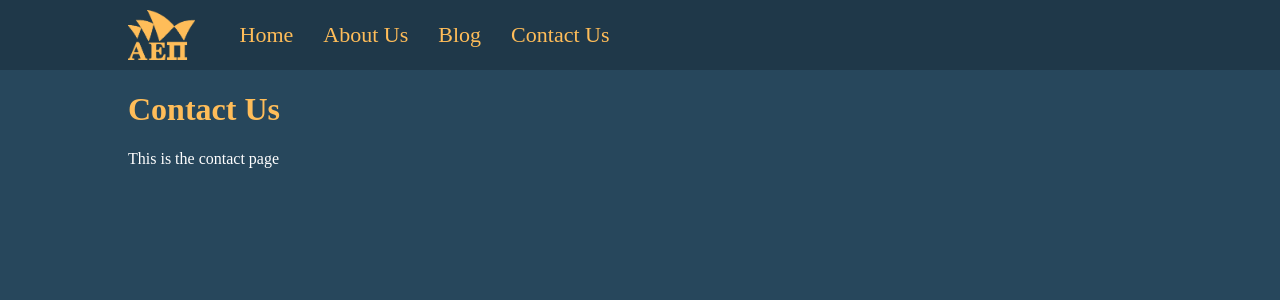
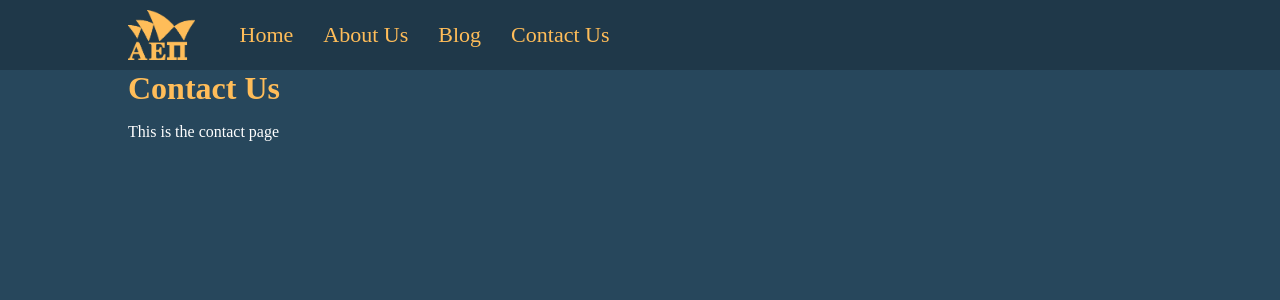
Before and after one commit to jonjondev/aepi-au-static-web, a Jekyll site: the page built from contact.md, in a window 1280 px wide. Shown: the top 300 px of the page. Built offline with Jekyll 4.4.1, drawn with Linux system fonts in a browser that asks for light colours.

Commit message:
Fixed social and title styles

```diff
--- a/css/styles.css
+++ b/css/styles.css
@@ -10,13 +10,11 @@ h1, h2, h3, h4, h5 {
 
 a {
     color: #ffbd59;
-    text-decoration: none;
 }
 
 a:hover {
     opacity: 0.9;
 }
-
 
 .navbar {
     background-color: #1f3849;
@@ -41,12 +39,29 @@ a:hover {
     padding-right: 15px;
     padding-left: 15px;
     font-size: 22px;
+    text-decoration: none;
 }
 
 
 
 
+.title-bar {
+    margin: 0;
+    background-color: #1f3849;
+    padding-left: 10%;
+    padding-right: 10%;
+    padding-top: 20px;
+    padding-bottom: 15px;
+}
 
+.title-bar-content {
+    width: 70%;
+}
+
+.page-heading {
+    margin: 0;
+    margin-bottom: 10px;
+}
 
 
 
@@ -59,3 +74,26 @@ a:hover {
     padding-left: 10%;
     padding-right: 10%;
 }
+
+
+
+
+
+
+
+.social-link {
+    padding: 10px;
+    background-color: white;
+}
+
+.email-link {
+    color: #D44638;
+}
+
+.facebook-link {
+    color: #3b5998;
+}
+
+.instagram-link {
+    color: #e95950;
+}
```
